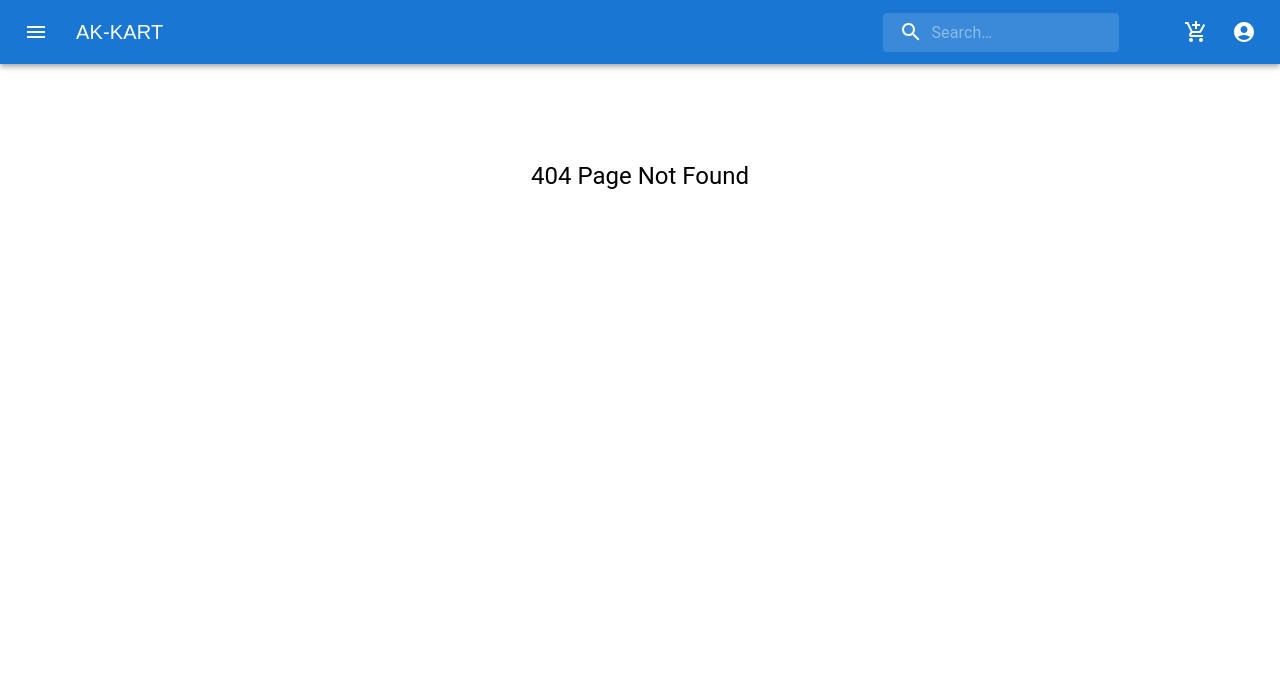
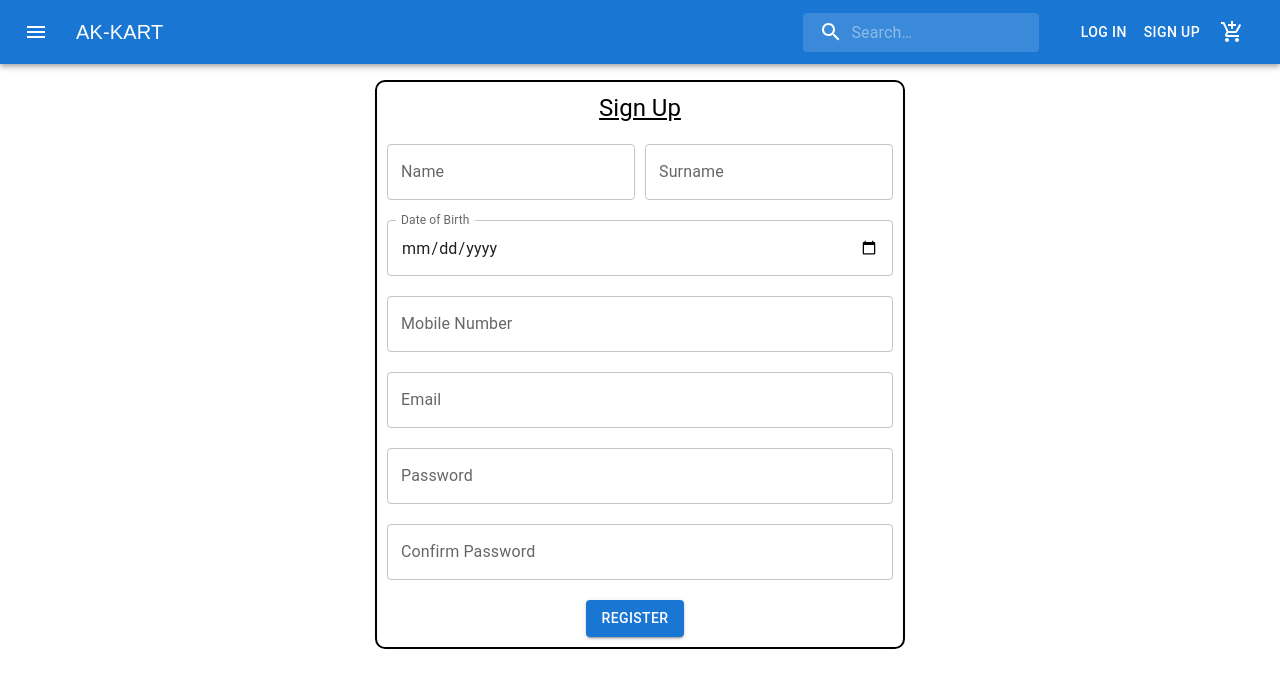
Before and after one commit to KhaleelBasha0106/akkart, a React (Vite) app: page /register in a window 1280 px wide. Before the commit this address had no page. Shown: the top 688 px of the page. Built offline with nearby package versions, Linux system fonts and the light colour scheme.

Commit message:
updated features

```diff
--- a/src/App.jsx
+++ b/src/App.jsx
@@ -5,6 +5,8 @@ import Navbar from "./Navbar";
 import ProductDetail from "./Components/ProductDetail";
 import Page404 from "./Components/Page404";
 import MyCart from "./Components/MyCart";
+import Register from "./Components/Register";
+import Login from "./Components/Login";
 function App() {
   return (
     <BrowserRouter>
@@ -12,8 +14,10 @@ function App() {
       <Routes>
         <Route path="/" element={<ProductListing />} />
         <Route path="/product/:productId" element={<ProductDetail />} />
-        <Route path="/addcart" element={<MyCart />}/>
-        <Route path="*" element={<Page404 />}/>
+        <Route path="/addcart" element={<MyCart />} />
+        <Route path="/register" element={<Register />} />
+        <Route path="/login" element={<Login />} />
+        <Route path="*" element={<Page404 />} />
       </Routes>
     </BrowserRouter>
   );
--- /dev/null
+++ b/src/Components/Login.jsx
@@ -0,0 +1,46 @@
+import { Box, Button, FormGroup, TextField, Typography } from "@mui/material";
+import React from "react";
+
+const Login = () => {
+  return (
+    <Box sx={{ display: "flex", justifyContent: "center", marginTop: 20 }}>
+      <FormGroup
+        sx={{
+          display: "flex",
+          flexDirection: "column",
+          alignItems: "center",
+          border: "2px solid black",
+          padding: "50px",
+          borderRadius: "10px",
+          width: "fit-content",
+        }}
+      >
+        <Typography
+          variant="h5"
+          sx={{ marginBottom: "20px", textDecoration: "underline" }}
+        >
+          Login
+        </Typography>
+        <TextField
+          type="email"
+          id="email1"
+          name="email"
+          label="Email"
+          sx={{ marginTop: "20px", width: "100%" }}
+        />
+        <TextField
+          type="password"
+          id="password1"
+          name="password"
+          label="Password"
+          sx={{ marginTop: "20px", width: "100%" }}
+        />
+        <br />
+
+        <Button variant="contained">Submit</Button>
+      </FormGroup>
+    </Box>
+  );
+};
+
+export default Login;
--- /dev/null
+++ b/src/Components/Register.jsx
@@ -0,0 +1,97 @@
+import { Box, Button, FormGroup, TextField, Typography } from "@mui/material";
+import React from "react";
+
+const Register = () => {
+  return (
+    <Box sx={{ display: "flex", justifyContent: "center", marginTop: 10 }}>
+      <FormGroup
+        sx={{
+          display: "flex",
+          flexDirection: "column",
+          alignItems: "center",
+          border: "2px solid black",
+          padding: "10px",
+          borderRadius: "10px",
+          width: "fit-content",
+        }}
+      >
+        <Typography
+          variant="h5"
+          sx={{ marginBottom: "20px", textDecoration: "underline" }}
+        >
+          Sign Up
+        </Typography>
+        <Box
+          sx={{
+            display: "flex",
+            flexDirection: "row",
+            gap: "10px",
+            width: "100%",
+          }}
+        >
+          <TextField type="text" id="name" name="name" label="Name" />
+          <TextField
+            type="text"
+            id="lastName"
+            name="lastName"
+            label="Surname"
+          />
+        </Box>
+        <TextField
+          type="date"
+          id="date"
+          name="dob"
+          label="Date of Birth"
+          InputLabelProps={{ shrink: true }}
+          InputProps={{
+            inputProps: { min: "1900-01-01" },
+            value: "",
+            style: { width: "100%" },
+          }}
+          sx={{ marginTop: "20px", width: "100%" }}
+        />
+        <TextField
+          type="tel"
+          id="mobile"
+          name="mobile"
+          label="Mobile Number"
+          sx={{ marginTop: "20px", width: "100%" }}
+        />
+        <TextField
+          type="email"
+          id="email"
+          name="email"
+          label="Email"
+          sx={{ marginTop: "20px", width: "100%" }}
+        />
+        <TextField
+          type="password"
+          id="password"
+          name="password"
+          label="Password"
+          sx={{ marginTop: "20px", width: "100%" }}
+        />
+        <TextField
+          type="password"
+          id="confirmPassword"
+          name="confirmPassword"
+          label="Confirm Password"
+          sx={{ marginTop: "20px", width: "100%" }}
+        />
+        <Box
+          sx={{ display: "flex", justifyContent: "center", marginTop: "20px" }}
+        >
+          <Button
+            type="submit"
+            variant="contained"
+            sx={{ marginRight: "10px" }}
+          >
+            Register
+          </Button>
+        </Box>
+      </FormGroup>
+    </Box>
+  );
+};
+
+export default Register;
--- a/src/Navbar.jsx
+++ b/src/Navbar.jsx
@@ -7,11 +7,12 @@ import IconButton from "@mui/material/IconButton";
 import Typography from "@mui/material/Typography";
 import InputBase from "@mui/material/InputBase";
 import Badge from "@mui/material/Badge";
+import LoginIcon from "@mui/icons-material/Login";
+import PersonAddIcon from "@mui/icons-material/PersonAdd";
 import MenuItem from "@mui/material/MenuItem";
 import Menu from "@mui/material/Menu";
 import MenuIcon from "@mui/icons-material/Menu";
 import SearchIcon from "@mui/icons-material/Search";
-import AccountCircle from "@mui/icons-material/AccountCircle";
 import AddShoppingCartIcon from "@mui/icons-material/AddShoppingCart";
 import MoreIcon from "@mui/icons-material/MoreVert";
 import Drawer from "@mui/material/Drawer";
@@ -26,6 +27,7 @@ import SettingsIcon from "@mui/icons-material/Settings";
 import VouchersIcon from "@mui/icons-material/CardGiftcard";
 import { useNavigate } from "react-router-dom";
 import { useSelector } from "react-redux";
+import { Button } from "@mui/material";
 
 const Search = styled("div")(({ theme }) => ({
   position: "relative",
@@ -38,14 +40,14 @@ const Search = styled("div")(({ theme }) => ({
   marginLeft: 0,
   width: "100%",
   [theme.breakpoints.up("xs")]: {
-    marginLeft: theme.spacing(8),
+    marginLeft: theme.spacing(6),
     width: "17ch",
   },
   [theme.breakpoints.up("sm")]: {
-    marginLeft: theme.spacing(40),
+    marginLeft: theme.spacing(30),
   },
   [theme.breakpoints.up("md")]: {
-    marginLeft: theme.spacing(90),
+    marginLeft: theme.spacing(80),
     width: "auto",
   },
 }));
@@ -197,7 +199,13 @@ export default function Appbar() {
         </IconButton>
         <Typography>My cart</Typography>
       </MenuItem>
-      <MenuItem onClick={handleMenuClose}>
+
+      <MenuItem
+        onClick={() => {
+          handleMenuClose();
+          navigate("/login");
+        }}
+      >
         <IconButton
           size="large"
           aria-label="account of current user"
@@ -205,9 +213,26 @@ export default function Appbar() {
           aria-haspopup="true"
           color="inherit"
         >
-          <AccountCircle />
+          <LoginIcon />
         </IconButton>
-        <p>Profile</p>
+        <p>Log In</p>
+      </MenuItem>
+      <MenuItem
+        onClick={() => {
+          handleMenuClose();
+          navigate("/register");
+        }}
+      >
+        <IconButton
+          size="large"
+          aria-label="account of current user"
+          aria-controls="primary-search-account-menu"
+          aria-haspopup="true"
+          color="inherit"
+        >
+          <PersonAddIcon />
+        </IconButton>
+        <p>Sign Up</p>
       </MenuItem>
     </Menu>
   );
@@ -250,7 +275,18 @@ export default function Appbar() {
             />
           </Search>
           <Box sx={{ flexGrow: 1 }} />
+
           <Box sx={{ display: { xs: "none", md: "flex", sm: "flex" } }}>
+            <Button sx={{ color: "white" }} onClick={() => navigate("/login")}>
+              Log In
+            </Button>
+            <Button
+              sx={{ color: "white" }}
+              onClick={() => navigate("/register")}
+            >
+              Sign Up
+            </Button>
+
             <IconButton
               size="large"
               aria-label="show 17 new notifications"
@@ -259,17 +295,6 @@ export default function Appbar() {
               <Badge badgeContent={products.length} color="error">
                 <AddShoppingCartIcon onClick={handleClick} />
               </Badge>
-            </IconButton>
-            <IconButton
-              size="large"
-              edge="end"
-              aria-label="account of current user"
-              aria-controls={menuId}
-              aria-haspopup="true"
-              onClick={handleProfileMenuOpen}
-              color="inherit"
-            >
-              <AccountCircle />
             </IconButton>
           </Box>
           <Box sx={{ display: { xs: "flex", md: "none", sm: "none" } }}>
```
